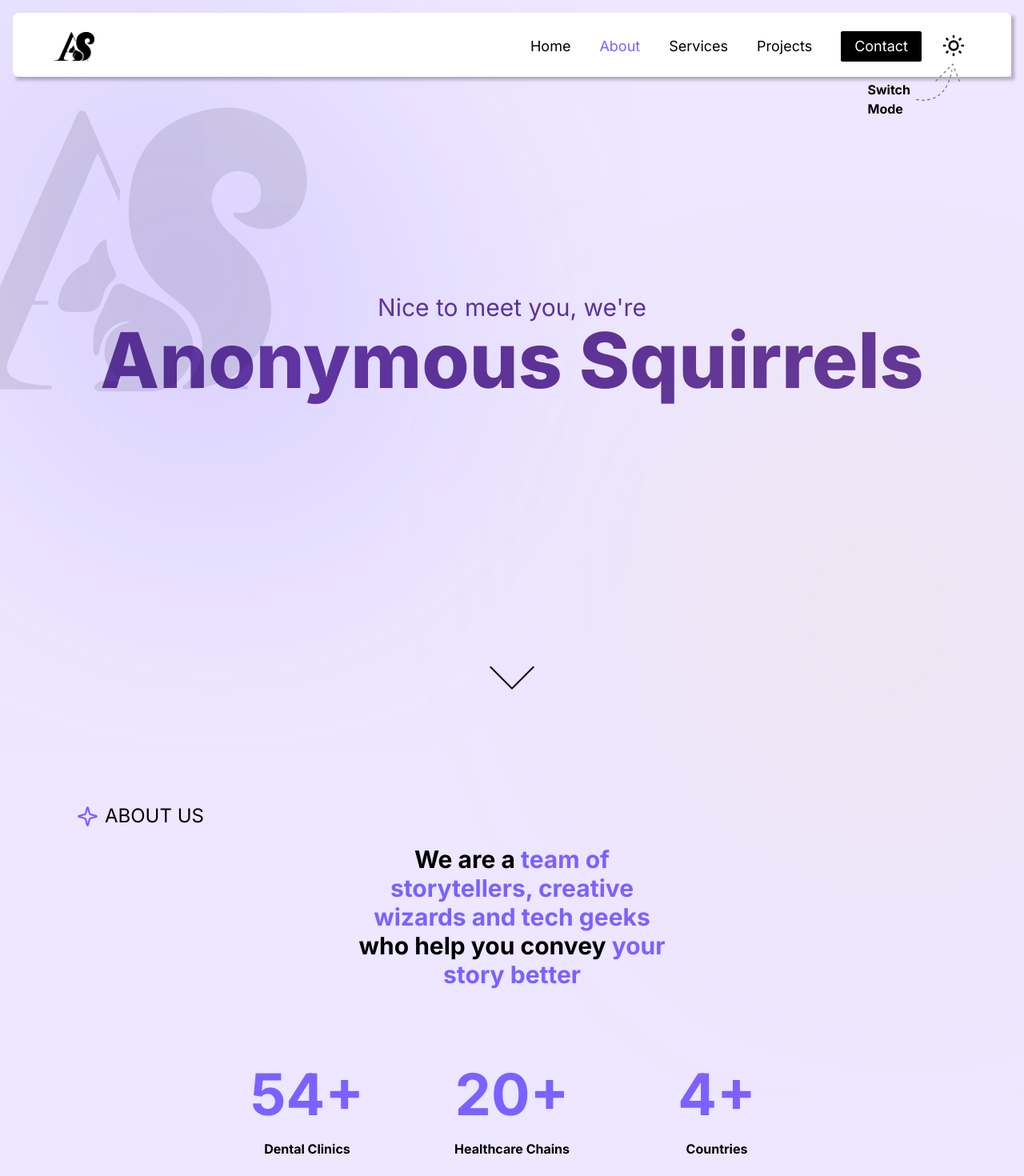
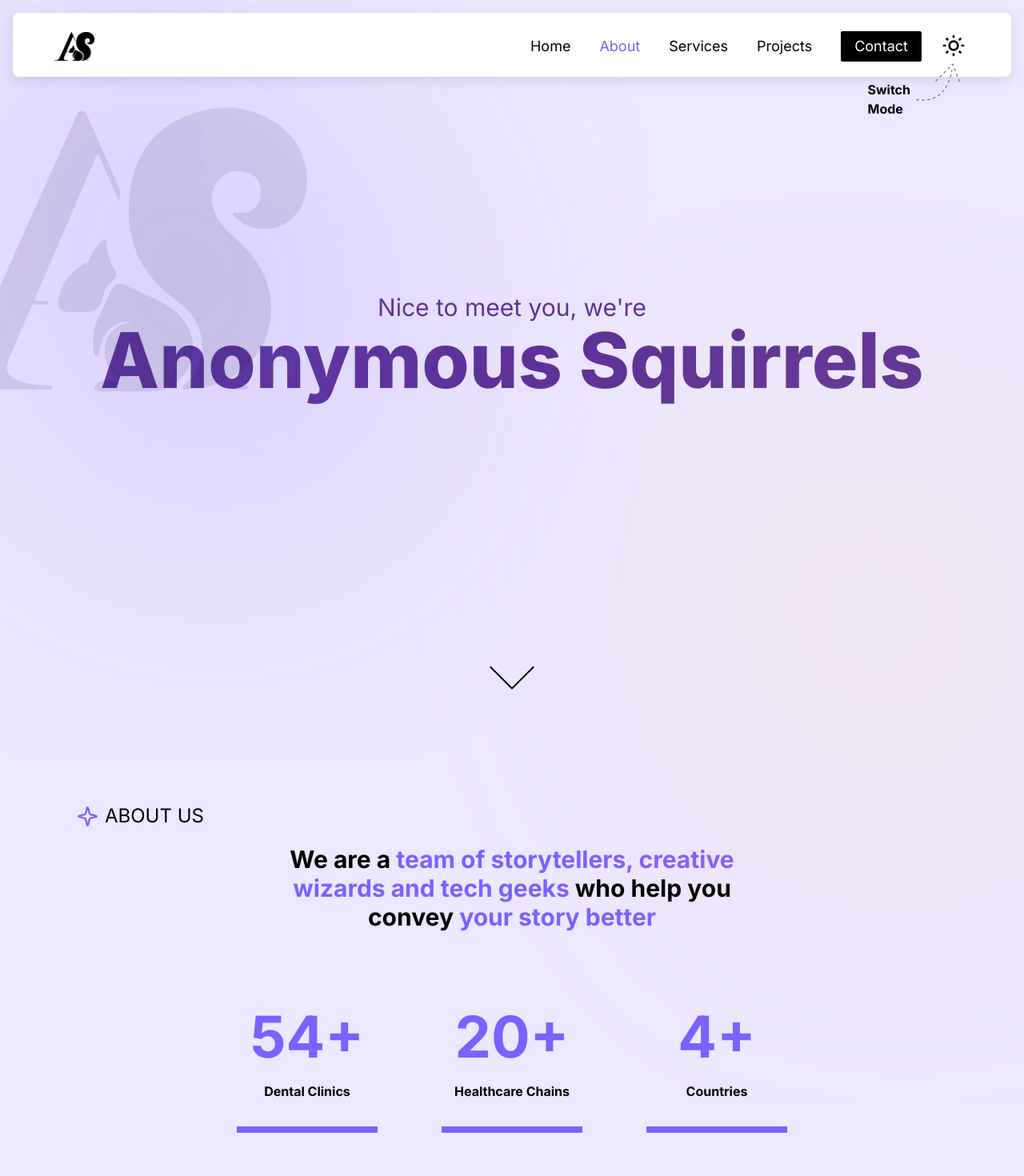
Before and after one commit to Anonymous-Squirrels/Squirrels-Website, a Next.js app: page /about in a window 1280 px wide. Shown: the top 1470 px of the page at 80% size. Built offline with nearby package versions, Linux system fonts and the light colour scheme.

Commit message:
navbar resolved

```diff
--- a/components/About/AboutUs.tsx
+++ b/components/About/AboutUs.tsx
@@ -68,7 +68,7 @@ function AboutUs() {
         </div>
       </div>
       <div className="h-full w-full flex flex-col items-center gap-y-20 md:gap-y-24 font-bold">
-        <div className="w-full md:px-56">
+        <div className="w-full xl:px-32">
           <span className="text-xl md:text-3xl px-5 text-center md:px-56 inline-block w-full">
             We are a{' '}
             <span className="text-[#7B61FF]">
--- a/components/Contact/ThankYou.tsx
+++ b/components/Contact/ThankYou.tsx
@@ -51,10 +51,10 @@ const ThankYou = () => {
         </p>
         <div className="mt-10 md:mt-20 flex flex-col lg:flex-row-reverse justify-between gap-10 dark:text-white text-black max-w-6xl mx-auto">
           {/* Canada Section */}
-          <div className="">
+          <div className="lg:w-2/5">
             <div className="flex justify-between gap-10">
               <div className="">
-                <p className="text-3xl md:text-6xl font-bold">CANADA</p>
+                <p className="text-3xl xl:text-6xl font-bold">CANADA</p>
                 <p className="mt-2 text-xl md:text-3xl">{calgaryTime}</p>
               </div>
               <Image
@@ -94,11 +94,12 @@ const ThankYou = () => {
               </div>
             </div>
           </div>
+
           {/* India Section */}
-          <div className="space-y-5 w-96">
+          <div className="space-y-5 lg:w-2/5">
             <div className="flex justify-between gap-10">
               <div className="">
-                <p className="text-3xl md:text-6xl font-bold">INDIA</p>
+                <p className="text-3xl xl:text-6xl font-bold">INDIA</p>
                 <p className="mt-2 text-xl md:text-3xl">{indiaTime}</p>
               </div>
               <Image
--- a/components/NavBar.tsx
+++ b/components/NavBar.tsx
@@ -83,9 +83,9 @@ function NavBar() {
   return (
     <div className="h-20 md:h-fit fixed top-0 left-0 right-0 z-50 flex items-center justify-center pt-8 md:pt-0 ">
       <div className="w-full px-4 md:p-4 ">
-        <div className={`w-full h-fit dark:shadow-none dark:backdrop-blur-0 shadow-[4px_4px_4px_rgba(0,0,0,0.25)] backdrop-blur-[16px] ${isOpen && 'mt-60'} md:mt-0`}>
+        <div className={`w-full rounded-lg h-fit shadow-[0px_4px_16px_rgba(0,0,0,0.1)] dark:shadow-none backdrop-blur-[16px] dark:backdrop-blur-0 ${isOpen && 'mt-60'} md:mt-0`}>
           <div
-            className={`dark:text-white text-black rounded-lg md:px-8 min-h-16 md:h-20 w-full p-2 pt-3 dark:bg-[#282828] bg-white
+            className={`dark:text-white text-black dark:rounded-lg rounded-lg md:px-8 min-h-16 md:h-20 w-full p-2 pt-3 dark:bg-[#282828] bg-white
             ${!isOpen ? 'flex items-center' : ''}`}
           >
             <div className="flex items-center justify-between xl:px-5 w-full relative">
--- a/components/Project/HeroSection.tsx
+++ b/components/Project/HeroSection.tsx
@@ -11,7 +11,7 @@ function HeroSection({
 }) {
   return (
     <div className="h-[50vh] md:h-[100vh] dark:bg-black bg-light-purple dark:text-white text-black grid place-items-center relative overflow-hidden">
-      <span className="text-3xl md:text-7xl text-center font-semibold w-3/4 md:w-2/5 r-2">
+      <span className="text-3xl md:text-7xl text-center font-semibold w-3/4 xl:w-2/5 r-2">
         Here&apos;s some work we are{' '}
         <span className="text-[#5c3095] dark:text-[#7B61FF]">proud of</span>.
       </span>
```
